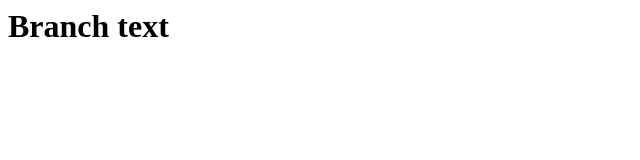
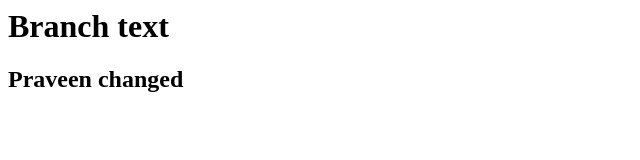
Before and after one commit to praveen-yalla/test, a plain HTML site: page index.html in a window 1280 px wide. Shown: the whole page, without its empty margins (0-640 px from the left). Drawn offline with Linux system fonts and the light colour scheme.

Commit message:
Update index.html

```diff
--- a/index.html
+++ b/index.html
@@ -1 +1,2 @@
 <h1>Branch text</h1>
+<h2>Praveen changed </h2>
```
